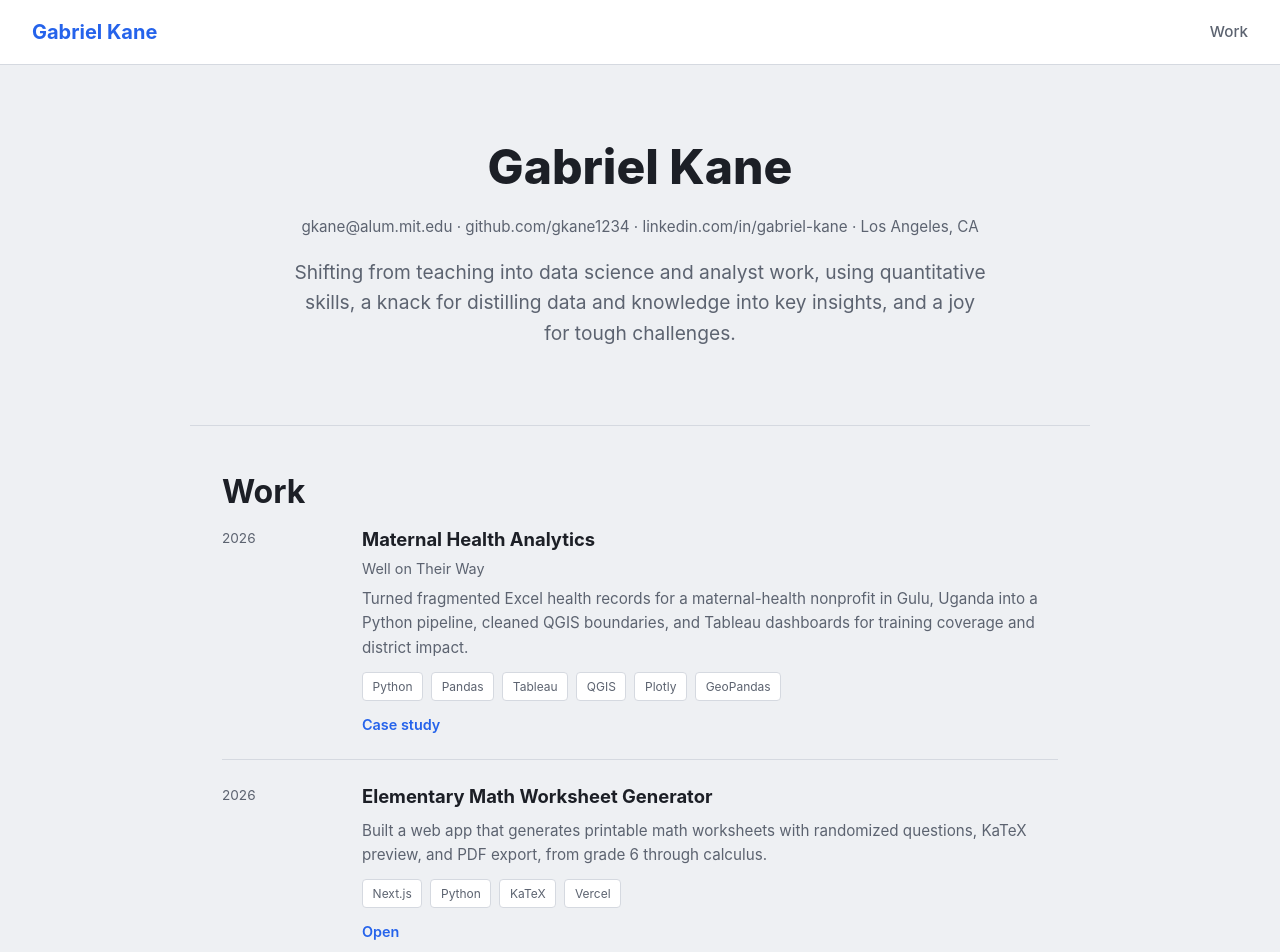
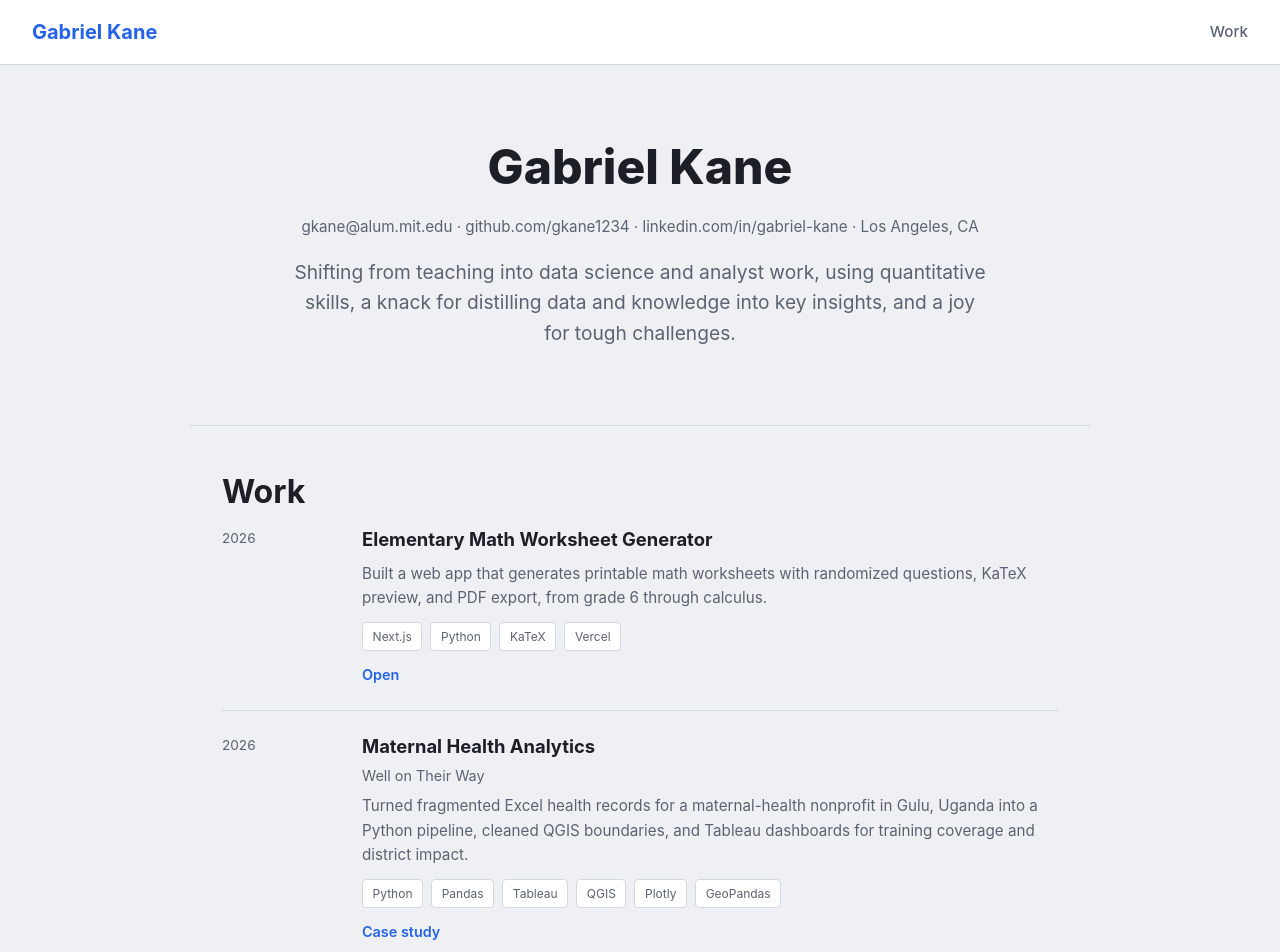
Before and after one commit to gkane1234/website, a Next.js app: page / in a window 1280 px wide. Shown: the top 952 px of the page. Built offline with nearby package versions, Linux system fonts and the light colour scheme.

Commit message:
Move Well on Their Way below Elementary Math. (#7)

```diff
--- a/app/data/projects.js
+++ b/app/data/projects.js
@@ -1,6 +1,15 @@
 // Reverse chronological by when the work started. Ranges stay visible
 // when something ran alongside later projects.
 export const timeline = [
+  {
+    year: '2026',
+    title: 'Elementary Math Worksheet Generator',
+    summary:
+      'Built a web app that generates printable math worksheets with randomized questions, KaTeX preview, and PDF export, from grade 6 through calculus.',
+    tech: ['Next.js', 'Python', 'KaTeX', 'Vercel'],
+    href: '/projects/elementary-math',
+    linkLabel: 'Open',
+  },
   {
     year: '2026',
     title: 'Maternal Health Analytics',
@@ -10,15 +19,6 @@ export const timeline = [
     tech: ['Python', 'Pandas', 'Tableau', 'QGIS', 'Plotly', 'GeoPandas'],
     href: '/projects/wotw',
     linkLabel: 'Case study',
-  },
-  {
-    year: '2026',
-    title: 'Elementary Math Worksheet Generator',
-    summary:
-      'Built a web app that generates printable math worksheets with randomized questions, KaTeX preview, and PDF export, from grade 6 through calculus.',
-    tech: ['Next.js', 'Python', 'KaTeX', 'Vercel'],
-    href: '/projects/elementary-math',
-    linkLabel: 'Open',
   },
   {
     year: '2025 – 2026',
```
Also changed, not shown: 1 other file (tests, documents, lock files or other folders).
